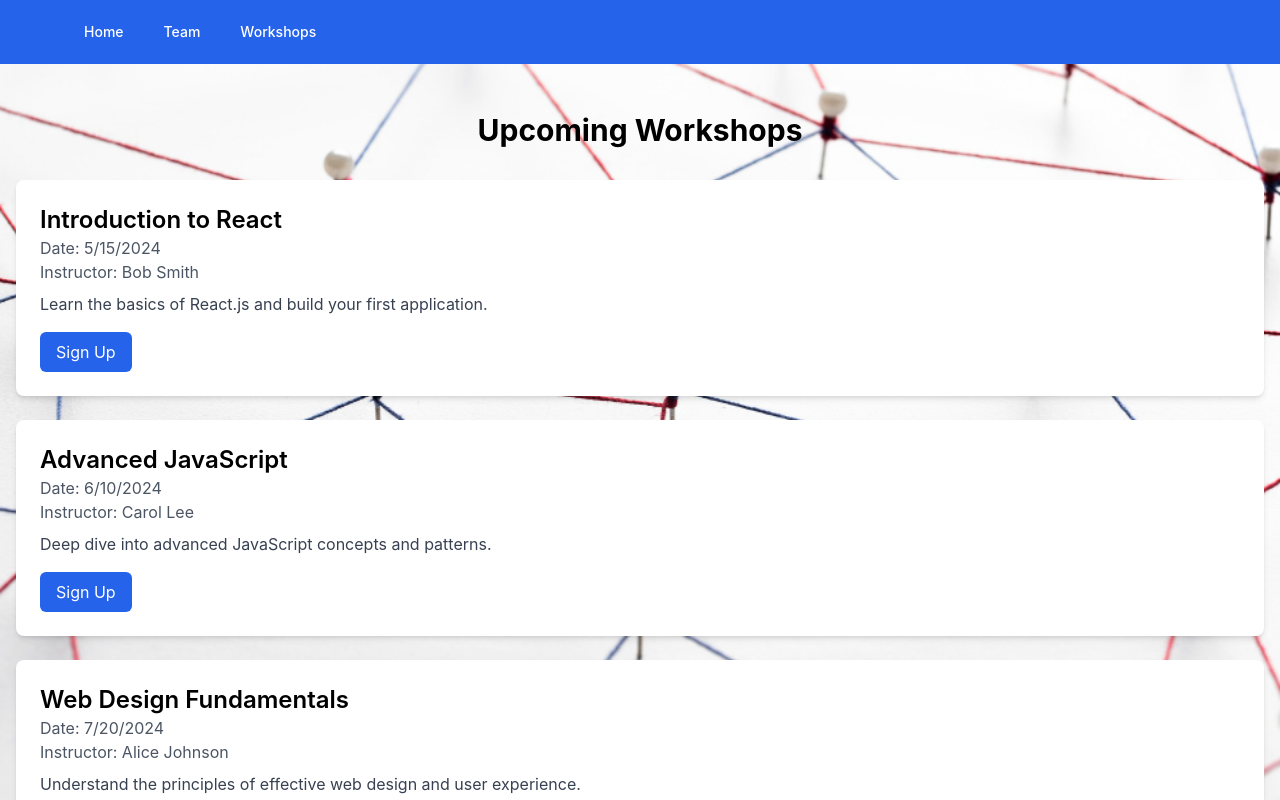
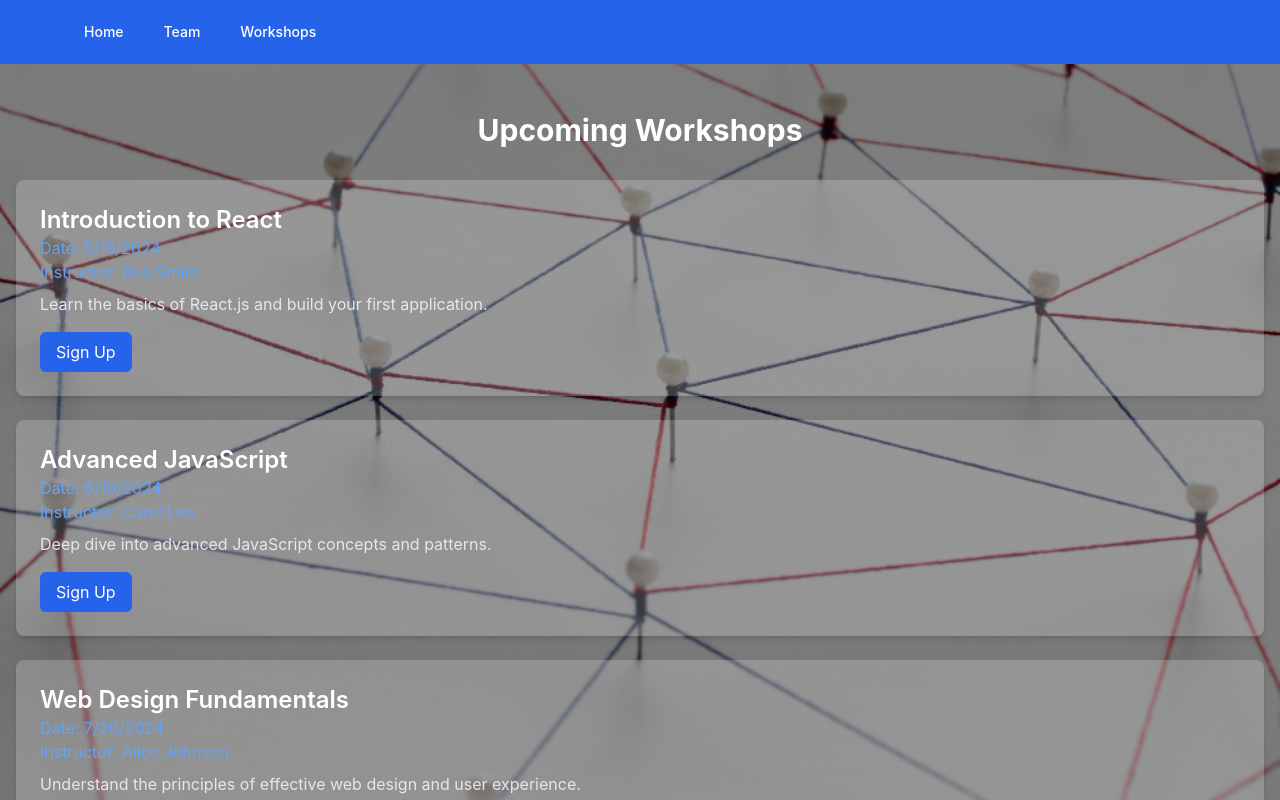
Before and after one commit to zbrdarovski/education-center, a React (Create React App) app: page /workshops in a window 1280 px wide. Shown: the top 800 px of the page. Built offline with nearby package versions, Linux system fonts and the light colour scheme.

Commit message:
Unify the design of all pages

```diff
--- a/src/index.css
+++ b/src/index.css
@@ -10,7 +10,6 @@ body {
     background-image: url('./assets/images/background.jpg');
   background-size: cover;  /* Ensures the image covers the entire background */
   background-position: center;  /* Centers the image */
-  background-repeat: no-repeat;  /* Prevents the image from repeating */
   height: 100vh;  /* Full viewport height */
   margin: 0;  /* Remove default margins */
   font-family: -apple-system, BlinkMacSystemFont, 'Segoe UI', 'Roboto', 'Oxygen',
--- a/src/pages/Home.jsx
+++ b/src/pages/Home.jsx
@@ -3,15 +3,16 @@ import { Link } from 'react-router-dom';
 
 function Home() {
   return (
-    <div>
-      {/* Hero Section */}
-      <div className="relative max-w-7xl mx-auto px-4 py-12 sm:px-6 lg:px-8 flex flex-col-reverse md:flex-row items-center">
+    <div className="relative">
       {/* Overlay */}
       <div className="absolute inset-0 bg-black opacity-50"></div>
 
       {/* Content */}
-        <div className="relative md:w-1/2 text-left z-10">
-          <h1 className="text-4xl font-bold text-white">Welcome to Mreža znanja</h1>
+      <div className="relative max-w-7xl mx-auto px-4 py-12 z-10 text-white">
+        <h2 className="text-3xl font-bold text-center mb-8">Welcome</h2>
+        <p className="mt-4 text-lg text-white">
+          At Mreža znanja, our mission is to provide accessible and high-quality education to learners of all ages.
+        </p>
         <p className="mt-4 text-lg text-white">
           Empowering students through quality education and engaging workshops.
         </p>
@@ -20,14 +21,6 @@ function Home() {
             View Workshops
           </Link>
         </div>
-
-          {/* Added margin here to create space between sections */}
-          <h1 className="text-4xl font-bold text-white mt-12">Our Mission</h1>
-          <p className="mt-4 text-lg text-white">
-            At Mreža znanja, our mission is to provide accessible and high-quality education to learners of all ages. We
-            offer a variety of workshops and courses designed to foster growth, creativity, and critical thinking.
-          </p>
-        </div>
       </div>
     </div>
   );
--- a/src/pages/Team.jsx
+++ b/src/pages/Team.jsx
@@ -25,17 +25,23 @@ const teamMembers = [
 
 function Team() {
   return (
-    <div className="max-w-7xl mx-auto px-4 py-12">
+    <div className="relative">
+      {/* Overlay */}
+      <div className="absolute inset-0 bg-black opacity-50"></div>
+
+      {/* Content */}
+      <div className="relative max-w-7xl mx-auto px-4 py-12 z-10 text-white">
         <h2 className="text-3xl font-bold text-center mb-8">Our Team</h2>
         <div className="grid gap-8 grid-cols-1 md:grid-cols-2 lg:grid-cols-3">
           {teamMembers.map((member, index) => (
-          <div key={index} className="bg-white rounded-lg shadow-md p-6 text-center">
+            <div key={index} className="bg-white bg-opacity-20 rounded-lg shadow-md p-6 text-left">
               <img src={member.image} alt={member.name} className="w-32 h-32 rounded-full mx-auto mb-4" />
               <h3 className="text-xl font-semibold">{member.name}</h3>
-            <p className="text-blue-600">{member.role}</p>
-            <p className="mt-2 text-gray-600">{member.bio}</p>
+              <p>{member.role}</p>
+              <p>{member.bio}</p>
             </div>
           ))}
+        </div>
       </div>
     </div>
   );
--- a/src/pages/Workshops.jsx
+++ b/src/pages/Workshops.jsx
@@ -25,15 +25,20 @@ const workshops = [
 
 function Workshops() {
   return (
-    <div className="max-w-7xl mx-auto px-4 py-12">
+    <div className="relative"> {/* Add margin-top for spacing */}
+      {/* Overlay */}
+      <div className="absolute inset-0 bg-black opacity-50"></div>
+
+      {/* Content */}
+      <div className="relative max-w-7xl mx-auto px-4 py-12 z-10 text-white">
         <h2 className="text-3xl font-bold text-center mb-8">Upcoming Workshops</h2>
         <div className="space-y-6">
           {workshops.map((workshop, index) => (
-          <div key={index} className="bg-white rounded-lg shadow-md p-6">
+            <div key={index} className="bg-white bg-opacity-20 rounded-lg shadow-md p-6">
               <h3 className="text-2xl font-semibold">{workshop.title}</h3>
-            <p className="text-gray-600">Date: {new Date(workshop.date).toLocaleDateString()}</p>
-            <p className="text-gray-600">Instructor: {workshop.instructor}</p>
-            <p className="mt-2 text-gray-700">{workshop.description}</p>
+              <p className="text-blue-400">Date: {new Date(workshop.date).toLocaleDateString()}</p>
+              <p className="text-blue-400">Instructor: {workshop.instructor}</p>
+              <p className="mt-2 text-gray-200">{workshop.description}</p>
               <div className="mt-4">
                 <button className="bg-blue-600 text-white px-4 py-2 rounded-md hover:bg-blue-700">Sign Up</button>
               </div>
@@ -41,6 +46,7 @@ function Workshops() {
           ))}
         </div>
       </div>
+    </div>
   );
 }
 
```
Lines whose indentation alone changed are shown as unchanged.
